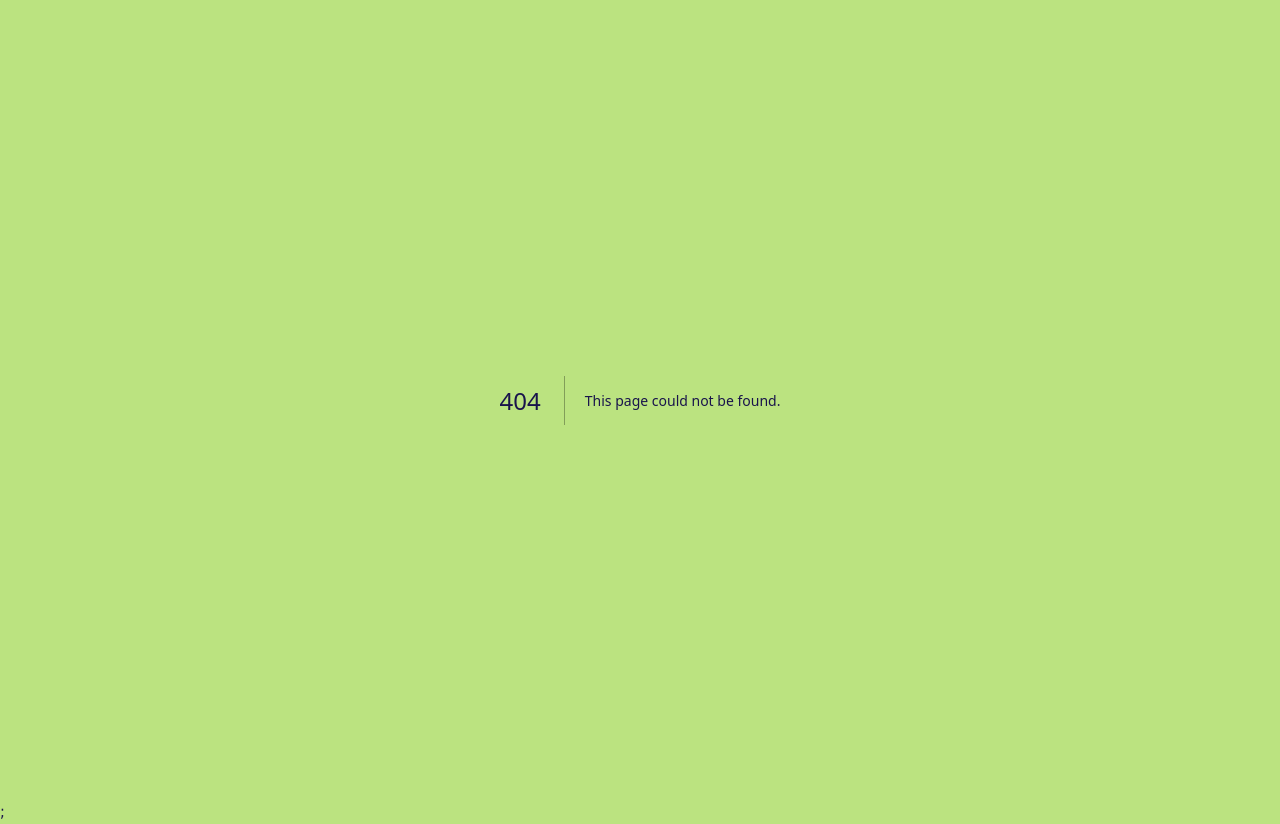
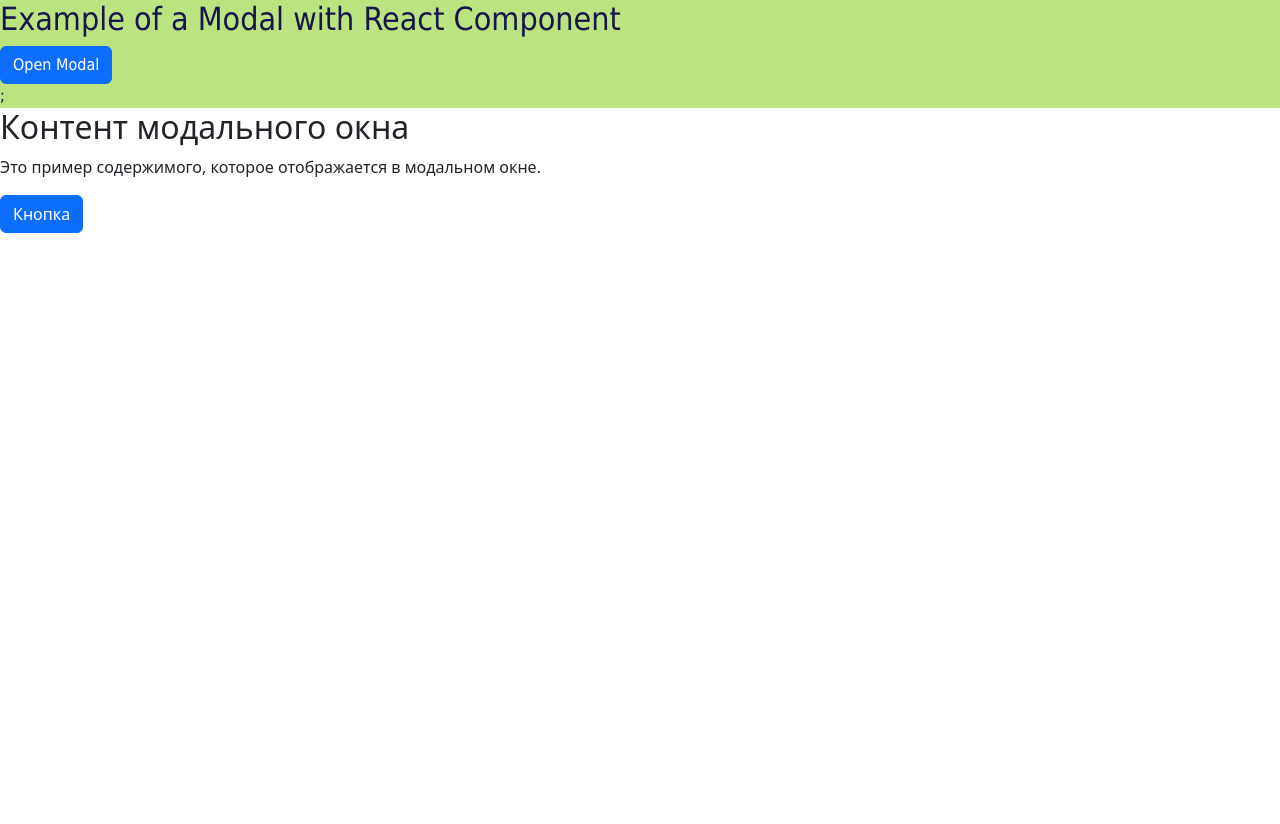
Before and after one commit to TheEgid/sample_sample, a Next.js app in the folder fullstack/: page /ModalContent in a window 1280 px wide. Before the commit this address had no page. After the commit the page ends 800 px from the top, so only its background shows below. Built offline with nearby package versions, Linux system fonts and the light colour scheme.

Commit message:
Add fancyapps

```diff
--- a/fullstack/eslint.config.mjs
+++ b/fullstack/eslint.config.mjs
@@ -50,7 +50,7 @@ export default [
                 { blankLine: "always", prev: ["const", "let", "var"], next: "*" },
                 { blankLine: "any", prev: ["const", "let", "var"], next: ["const", "let", "var"] },
             ],
-            "@stylistic/semi": "off",
+            "@stylistic/semi": "warn",
             "@stylistic/indent-binary-ops": ["error", 4],
             "@stylistic/indent": ["error", 4],
             "@stylistic/no-tabs": ["error", { allowIndentationTabs: true }],
--- a/fullstack/src/globals.scss
+++ b/fullstack/src/globals.scss
@@ -5,6 +5,8 @@
 @import "../node_modules/bootstrap/scss/root";
 @import "../node_modules/bootstrap/scss/utilities";
 @import "../node_modules/bootstrap/dist/css/bootstrap.min.css";
+
+@import "../node_modules/@fancyapps/ui/dist/fancybox/fancybox.css";
 
 #__next {
     background-color: rgb(187 227 128);
--- a/fullstack/src/model/some/state.ts
+++ b/fullstack/src/model/some/state.ts
@@ -1,7 +1,7 @@
 import { combine, createEffect, createStore, restore } from "effector";
 import { apiRoot } from "@/api";
 
-export const addBlogItemFx = createEffect(async () => apiRoot.get("database").json())
+export const addBlogItemFx = createEffect(async () => apiRoot.get("database").json());
 
 export const $addBlogItemStore = createStore("")
     .on(addBlogItemFx.doneData, (_, result) => result as string)
--- /dev/null
+++ b/fullstack/src/pages/ModalContent.tsx
@@ -0,0 +1,52 @@
+import React, { useEffect, useRef, useState } from "react";
+import { Fancybox as FancyboxNative } from "@fancyapps/ui";
+import { Button } from "react-bootstrap";
+import { createPortal } from "react-dom";
+
+const ModalContent = () => {
+    return (
+        <div>
+            <h2>Контент модального окна</h2>
+            <p>Это пример содержимого, которое отображается в модальном окне.</p>
+            <Button onClick={() => alert("Действие!")}>Кнопка</Button>
+        </div>
+    );
+};
+
+const FancyboxExample = () => {
+    const modalContainer = useRef<HTMLDivElement | null>(null);
+    const [isClient, setIsClient] = useState(false);
+
+    useEffect(() => {
+        setIsClient(true);
+
+        if (typeof window !== "undefined") {
+            const container = document.createElement("div");
+
+            document.body.appendChild(container);
+            modalContainer.current = container;
+
+            return () => {
+                FancyboxNative.destroy();
+                if (modalContainer.current) {
+                    document.body.removeChild(modalContainer.current);
+                }
+            };
+        }
+    }, []);
+
+    const openModal = () => {
+        if (modalContainer.current) { FancyboxNative.show([{ src: modalContainer.current, type: "html" }]); }
+    };
+
+    return (
+        <div>
+            <h2>Example of a Modal with React Component</h2>
+            <Button onClick={openModal}>Open Modal</Button>
+            {/* Render the modal content only if in the client-side environment */}
+            {isClient && modalContainer.current && createPortal(<ModalContent />, modalContainer.current)}
+        </div>
+    );
+};
+
+export default FancyboxExample;
--- a/fullstack/src/pages/index.tsx
+++ b/fullstack/src/pages/index.tsx
@@ -4,6 +4,7 @@ import Head from "next/head";
 import Image from "next/image";
 import { Button, Container, Spinner } from "react-bootstrap";
 import { ToastContainer } from "react-toastify";
+import FancyboxExample from "./ModalContent";
 import { $addBlogItemStatus, addBlogItemFx } from "@/model/some/state";
 
 const DataDisplayWithIncrement = () => {
@@ -62,6 +63,7 @@ const Home: React.FC = () => {
             </Head>
             <Container>
                 <div className="hello">
+                    <FancyboxExample />
                     <p>{error?.message || "без ошибок"}</p>
                     <div style={{ height: "40px" }}>{loading ? <Spinner /> : "загружено"}</div>
                     {[...Array(3)].map((_, i) => (<ImageComponent key={i} />))}
```
Also changed, not shown: fullstack/package.json (+8 -7 lines), 1 other file (tests, documents, lock files or other folders).
